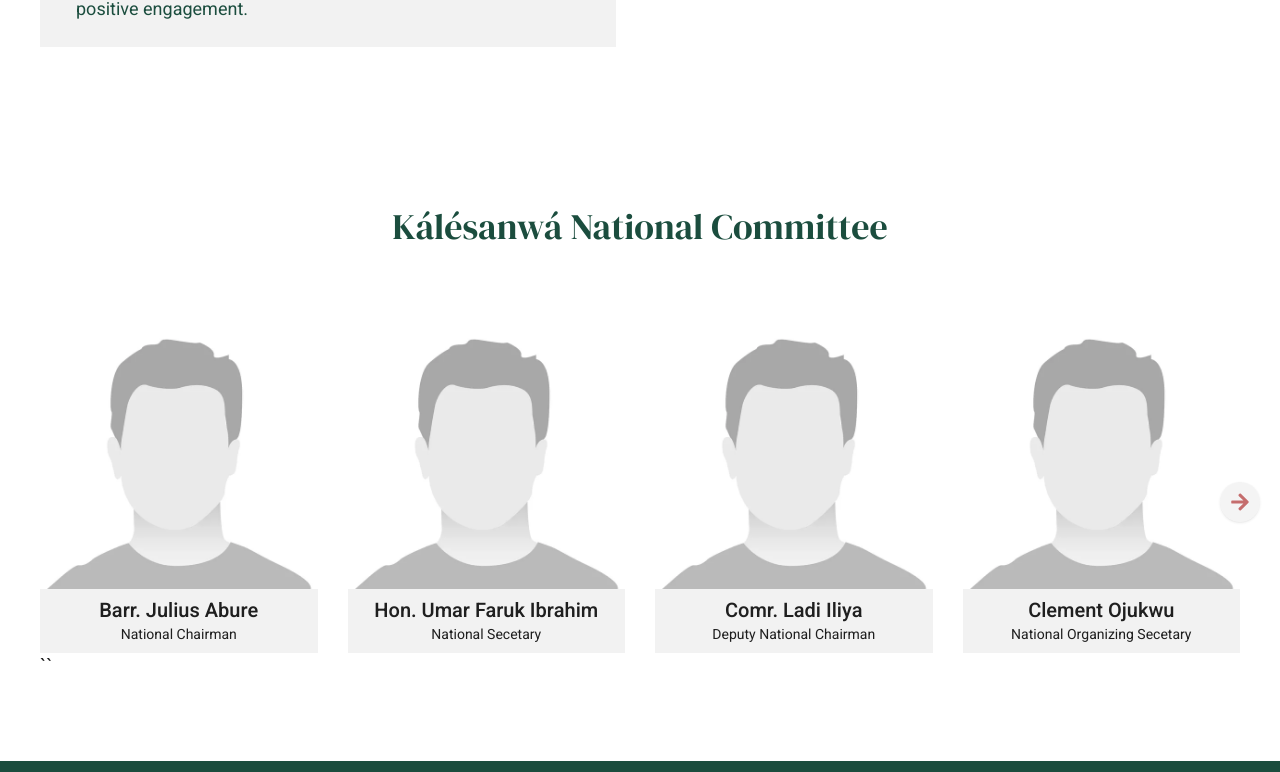
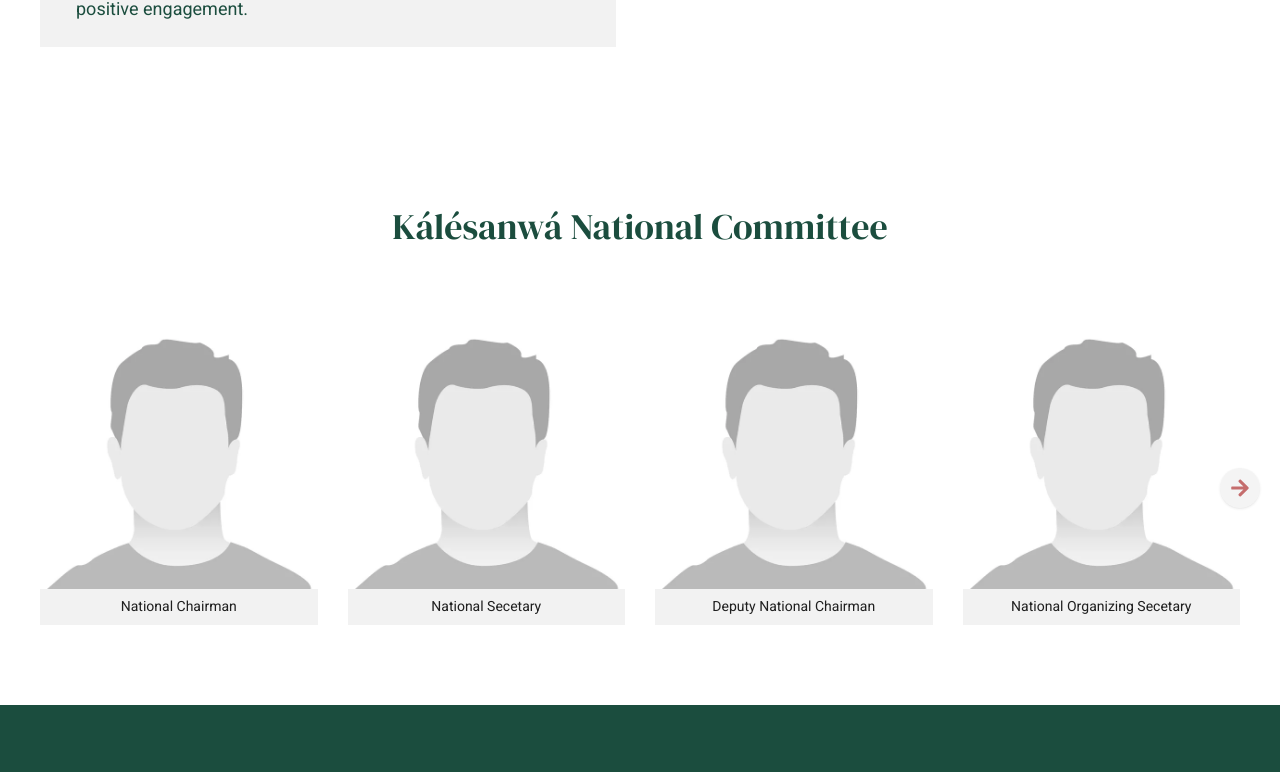
Before and after one commit to iam4tunate/alliance-party, a React (Vite) app in the folder client/: page / in a window 1280 px wide. Shown: the part 1518-2290 px from the top of the page. Built offline with nearby package versions, Linux system fonts and the light colour scheme; no server answers.

Commit message:
fixed the delay in loading newsfeeds and aso some content updating

```diff
--- a/client/src/data.js
+++ b/client/src/data.js
@@ -56,37 +56,37 @@ export const COMMITTEES = [
   {
     id: 1,
     // img: COMMITTEE1,
-    name: "Barr. Julius Abure",
+    // name: "Barr. Julius Abure",
     position: "National Chairman",
   },
   {
     id: 2,
     // img: COMMITTEE2,
-    name: "Hon. Umar Faruk Ibrahim",
+    // name: "Hon. Umar Faruk Ibrahim",
     position: "National Secetary",
   },
   {
     id: 3,
     // img: COMMITTEE3,
-    name: "Comr. Ladi Iliya",
+    // name: "Comr. Ladi Iliya",
     position: "Deputy National Chairman",
   },
   {
     id: 4,
     // img: COMMITTEE5,
-    name: "Clement Ojukwu",
+    // name: "Clement Ojukwu",
     position: "National Organizing Secetary",
   },
   {
     id: 5,
     // img: COMMITTEE6,
-    name: "Oluchukwu Oparah",
+    // name: "Oluchukwu Oparah",
     position: "National Treasure",
   },
   {
     id: 6,
     // img: COMMITTEE4,
-    name: "Dudu Mamman Manuga",
+    // name: "Dudu Mamman Manuga",
     position: "National Women Leader",
   },
 ];
--- a/client/src/ui/Committee.jsx
+++ b/client/src/ui/Committee.jsx
@@ -85,7 +85,6 @@ const Committee = () => {
             </Swiper>
           </div>
         </div>
-        ``
       </div>
     </div>
   );
--- a/client/src/ui/Footer.jsx
+++ b/client/src/ui/Footer.jsx
@@ -5,7 +5,7 @@ import LOGO from "../assets/images/logo.jpg";
 
 const Footer = () => {
   return (
-    <footer className="bg-primary h-[20rem] max-md:h-[25rem] max-sm:h-[30rem] flex flex-col justify-center fixed bottom-0 left-0 right-0">
+    <footer className="bg-primary h-[15rem] max-md:h-[20rem] max-sm:h-[25rem] flex flex-col justify-center fixed bottom-0 left-0 right-0">
       <div className="w-full maxW padX grid grid-cols-[1fr_4fr] max-sm:grid-cols-1 items-center gap-x-12 gap-y-12">
         <div className="space-y-2">
           <div className="text-3xl font-DMSefif text-white">kálésanwá.</div>
@@ -17,25 +17,16 @@ const Footer = () => {
         </div>
         <div className="flex max-lg:flex-wrap gap-x-10 gap-y-6 items-center justify-between text-gray max-md:text-lg max-sm:text-base">
           <div className="flex items-center gap-x-2">
-            <IoLocationSharp className="text-3xl text-secondary max-md:text-2xl" />
-            <span>
-              22 Obafemi Awolowo Rd,
-              <br /> Ado-Ekiti, Nigeria
-            </span>
+            <IoLocationSharp className="text-2xl text-secondary max-md:text-2xl" />
+            <span>Akure, Ado-Ekiti, Nigeria</span>
           </div>
           <div className="flex items-center gap-x-2">
-            <FaPhone className="text-3xl text-secondary max-md:text-2xl" />
-            <div className="flex flex-col">
-              <span className="">+123 9608224266</span>
-              <span className="">+123 9608224266</span>
-            </div>
+            <FaPhone className="text-2xl text-secondary max-md:text-2xl" />
+            <span className="">+123 0000000000</span>
           </div>
           <div className="flex items-center gap-x-2">
-            <IoMail className="text-3xl text-secondary max-md:text-2xl" />
-            <div className="flex flex-col">
-              <span className="">kalesanwa.com.com</span>
-              <span className="">kalesanwa@mail.org</span>
-            </div>
+            <IoMail className="text-2xl text-secondary max-md:text-2xl" />
+            <span className="">kalesanwa@mail.org</span>
           </div>
         </div>
         {/* <div className="flex items-center text-gray text-4xl gap-x-4">
@@ -59,11 +50,9 @@ const Footer = () => {
         </div> */}
       </div>
       <hr className="text-gray opacity-20 my-10" />
-      <div className="flex flex-col gap-y-1 items-center justify-center text-gray text-center opacity-80 text-sm py-6 padX absolute bottom-0 left-0 right-0">
-        <span className="">
-          2024 © kálésanwá Group - Nigeria.
-        </span>
-        <span> Designed by CubeHub (08012345678)</span>
+      <div className="flex flex-col gap-y-1 items-center justify-center text-gray text-center opacity-80 text-sm py-6 padX absolute bottom-0 left-0 right-0 font-Heebo400">
+        <span className="">2024 © kálésanwá Group - Ondo, Nigeria.</span>
+        <span>Designed by I-CUBE WA LIMITED. info@cuberoupng.com</span>
       </div>
     </footer>
   );
--- a/client/src/ui/Home.jsx
+++ b/client/src/ui/Home.jsx
@@ -8,7 +8,7 @@ import Navbar from "./Navbar";
 const Home = () => {
   return (
     <div>
-      <div className="relative z-10 mb-[20rem] max-md:mb-[25rem] max-sm:mb-[30rem]">
+      <div className="relative z-10 mb-[15rem] max-md:mb-[20rem] max-sm:mb-[25rem]">
         <Navbar />
         <Hero />
         <Commitment />
```
